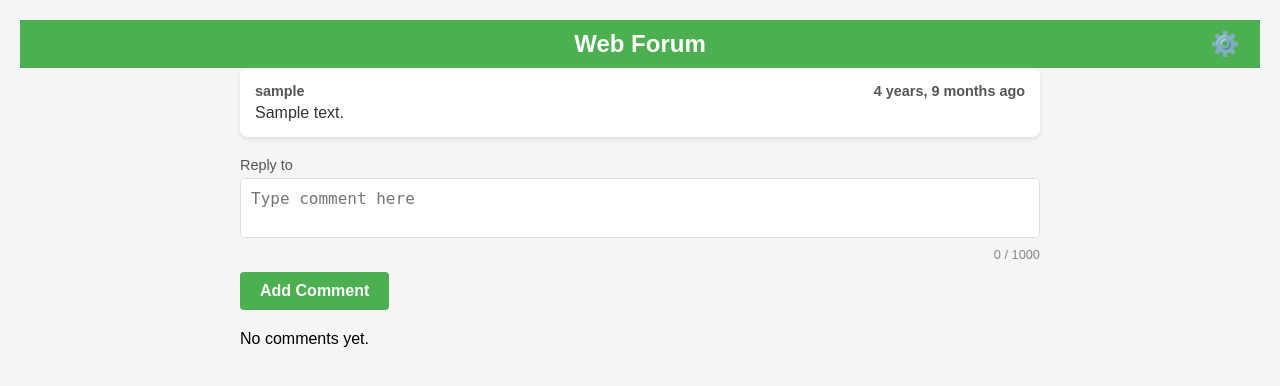
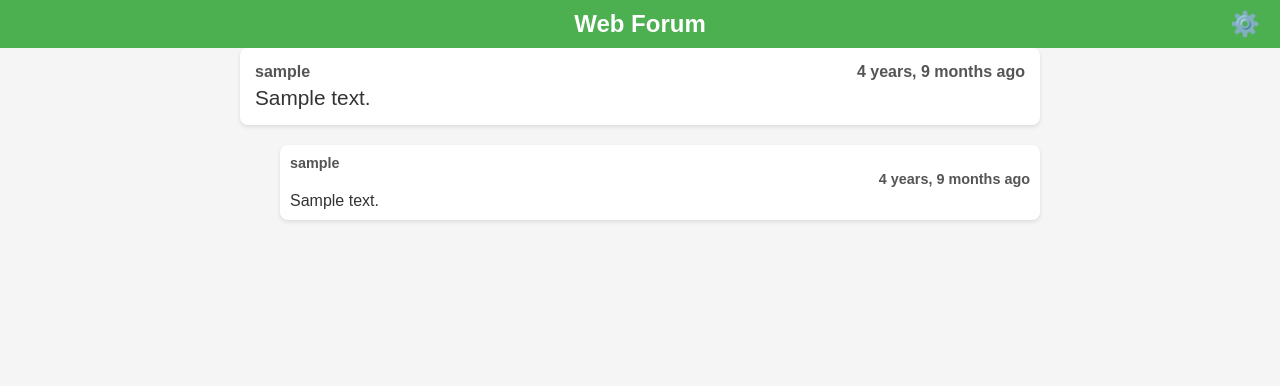
Before and after one commit to usd-cs/COMP-49X-24-25-san-diego-food-bank-intro-project, a Django app: page /reply/1/ in a window 1280 px wide. Shown: the top 386 px of the page. Run offline with Django 5.2, Linux system fonts and the light colour scheme; tables that the repository leaves empty hold one stand-in row (values such as "Sample post"); parts of the project's set-up code (start-up, migrations or seed data) failed here and were passed over.

Commit message:
Fixed reply page crashing and implemented backend for comments on post page. Updated css to better reflect posts and comments. Removed reply options if not logged in.

```diff
--- a/intro_project_django/web_forum/static/css/home.css
+++ b/intro_project_django/web_forum/static/css/home.css
@@ -15,9 +15,14 @@
     box-shadow: 0 2px 4px rgba(0, 0, 0, 0.1);
 }
 
+.content {
+    color: black;
+}
+
 .post-header {
     font-weight: bold;
     margin-bottom: 5px;
+    color: black;
 }
 
 .create-post {
--- a/intro_project_django/web_forum/static/css/reply_post.css
+++ b/intro_project_django/web_forum/static/css/reply_post.css
@@ -1,7 +1,7 @@
 /* Base styling */
 body {
     margin: 0;
-    padding: 20px;
+    padding: 0px;
     font-family: Arial, sans-serif;
     background-color: #f5f5f5;
 }
@@ -26,8 +26,16 @@ body {
     margin-bottom: 5px;
     display: flex;
     justify-content: space-between;
-    font-size: 0.9rem;
+    font-size: 1rem;
     color: #555;
+}
+
+.post .content{
+    font-size: 1.3rem;
+}
+
+.comments {
+    margin-left: 40px;
 }
 
 .content {
--- a/intro_project_django/web_forum/templates/web_forum/home.html
+++ b/intro_project_django/web_forum/templates/web_forum/home.html
@@ -5,15 +5,19 @@
 <div class="posts-container">
     {% for post in posts %}
         <div class="post">
+            <a href="{% url 'reply' post.id %}" style="text-decoration: none;">
                 <div class="post-header">
                     <span class="author">{{ post.user.username }}</span>
                     <span class="date">{{ post.created_at|timesince }} ago</span>
                 </div>
                 <p class="content">{{ post.contents }}</p>
 
+                {% if request.user.is_authenticated %}
                 <div class="reply-button">
                     <a href="{% url 'reply' post.id %}" class="reply-post-button">Reply</a>
                 </div>
+                {% endif %}
+            </a>
         </div>
     {% empty %}
         <p>No posts available.</p>
--- a/intro_project_django/web_forum/templates/web_forum/reply_post.html
+++ b/intro_project_django/web_forum/templates/web_forum/reply_post.html
@@ -16,15 +16,17 @@
     </div>
 
     <!-- Reply Form Section -->
+    {% if request.user.is_authenticated %}
     <div class="reply-form">
         <label for="comment">Reply to</label>
-        <form method="post" action="{% url 'reply' %}">
+        <form method="post" action="{% url 'reply' post.id %}">
             {% csrf_token %}
             <textarea name="comment" id="comment" placeholder="Type comment here" maxlength="1000"></textarea>
             <div class="char-count">0 / 1000</div>
             <button type="submit" class="add-comment-button">Add Comment</button>
         </form>
     </div>
+    {% endif %}
 
     <!-- Comments Section -->
     <div class="comments">
--- a/intro_project_django/web_forum/views.py
+++ b/intro_project_django/web_forum/views.py
@@ -4,7 +4,7 @@ from django.http import HttpResponse
 from django.shortcuts import redirect, render, get_object_or_404
 from django.contrib.auth import login
 from django.contrib.auth.forms import AuthenticationForm
-from .models import Post
+from .models import Post, Comment
 
 def login_view(request):
     """
@@ -39,7 +39,13 @@ def post_view(request):
 def reply_view(request, post_id):
     """Goes to webpage to reply to a specific post and see other comments as well."""
     post = get_object_or_404(Post, id = post_id)
-    return render(request, "web_forum/reply_post.html", {'post': post})
+    comments = Comment.objects.filter(post_id=post_id).order_by('-created_at')
+    if request.method == 'POST':
+        content = request.POST.get('comment')
+        if content:
+            comment_info = Comment(contents=content, user_id = request.user.id, post_id=post_id)
+            comment_info.save()
+    return render(request, "web_forum/reply_post.html", {'post': post, 'comments': comments})
 
 def create_post_view(request):
     """Page for creating a new post. The add post button adds the
```
